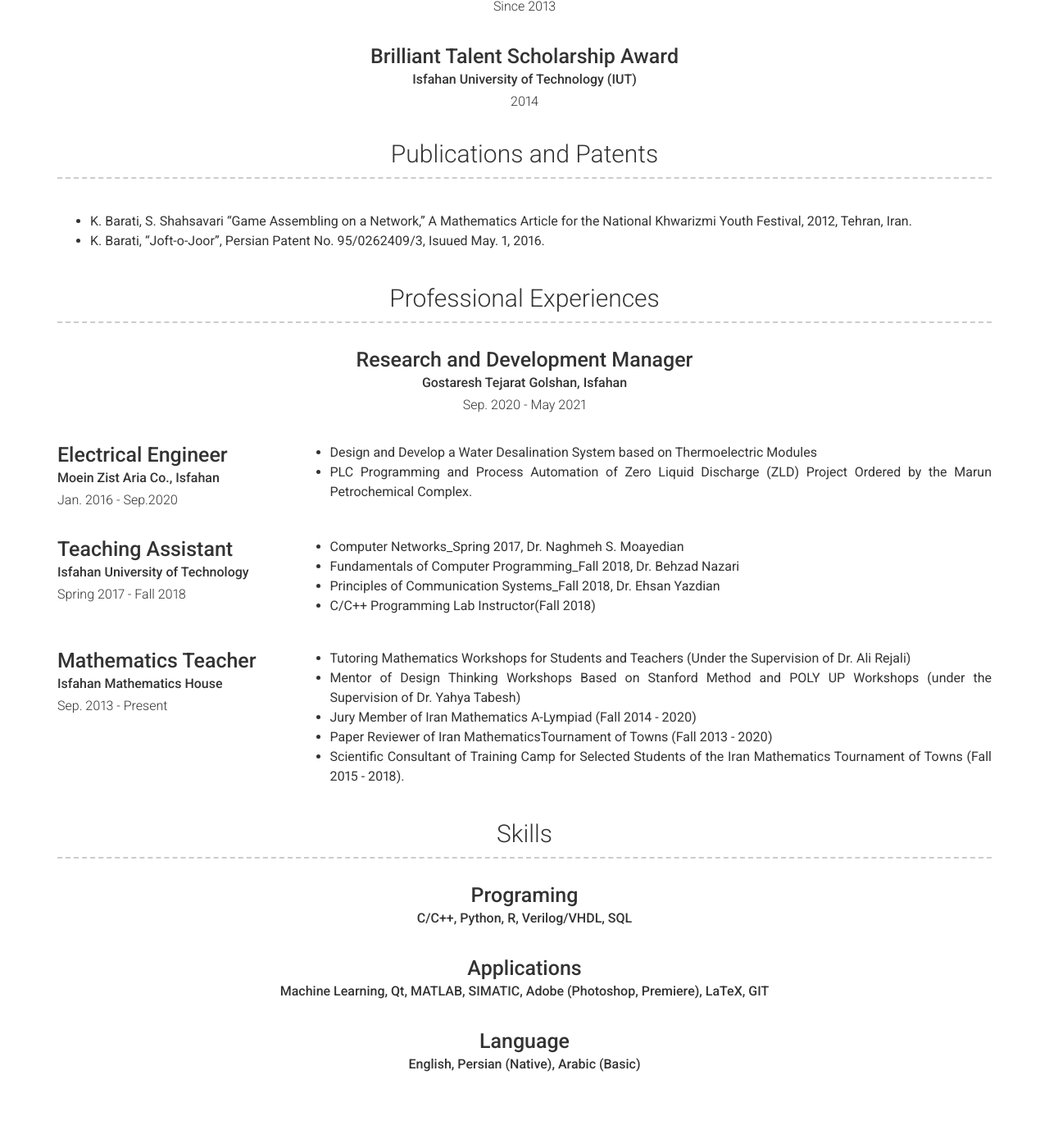
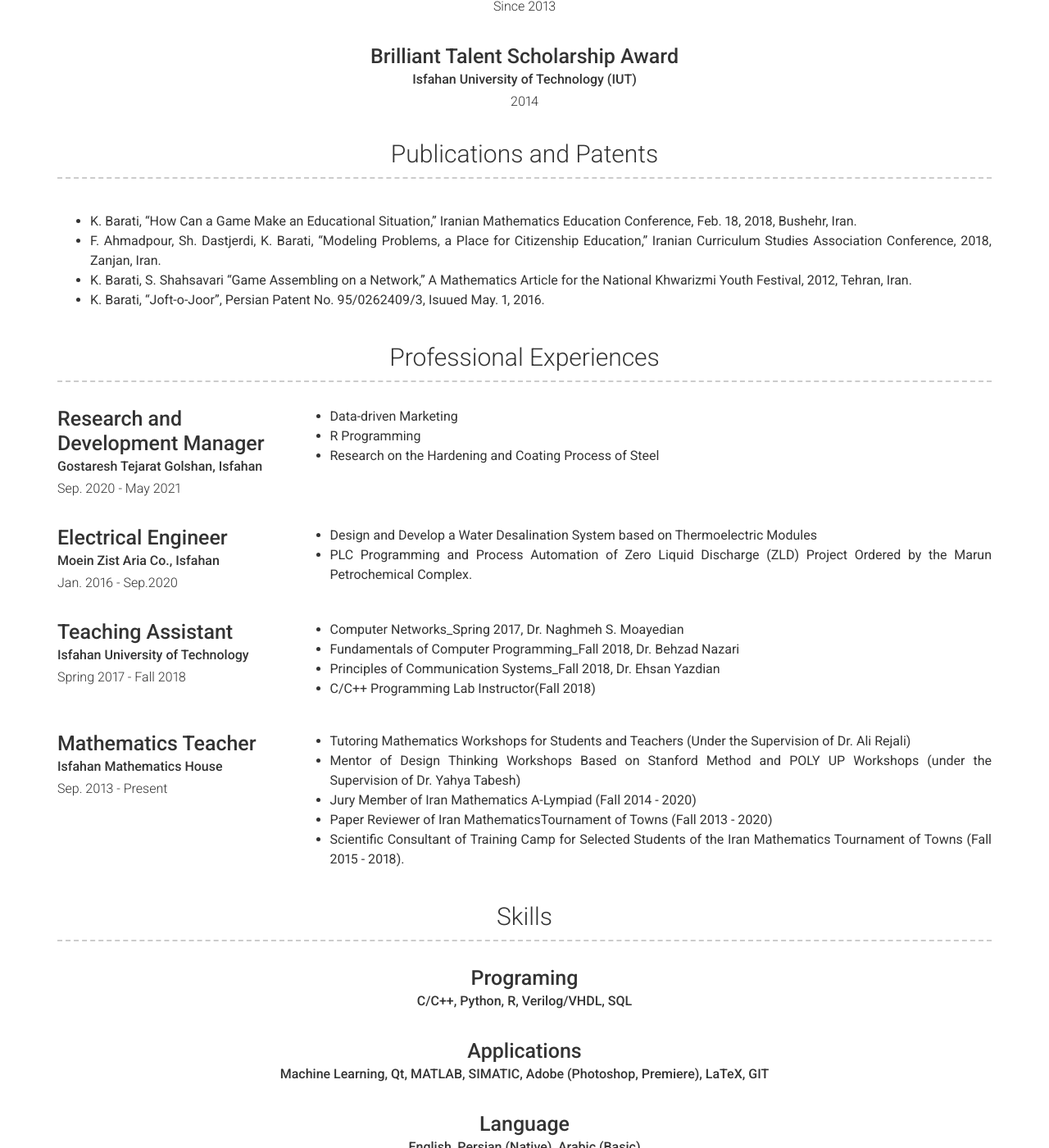
Before and after one commit to ashourzadeh7/ashourzadeh7.github.io, a Jekyll site: the page built from index.md, in a window 1280 px wide and 1400 px high, scrolled down 1068 px. Shown: the whole window at 82% size. Built offline with Jekyll 4.4.1, drawn with Linux system fonts in a browser that asks for light colours; nearby versions of some CDN libraries; some of the changed text lies outside the part shown.

Commit message:
Update _config.yml

```diff
--- a/_config.yml
+++ b/_config.yml
@@ -102,6 +102,8 @@ content:
   - title: Publications and Patents
     layout: text
     content: |
+      - K. Barati, “How Can a Game Make an Educational Situation,” Iranian Mathematics Education Conference, Feb. 18, 2018, Bushehr, Iran.
+      - F. Ahmadpour, Sh. Dastjerdi, K. Barati, “Modeling Problems, a Place for Citizenship Education,” Iranian Curriculum Studies Association Conference, 2018, Zanjan, Iran.
       - K. Barati, S. Shahsavari “Game Assembling on a Network,” A Mathematics Article for the National Khwarizmi Youth Festival, 2012, Tehran, Iran.
       - K. Barati, “Joft-o-Joor”, Persian Patent No. 95/0262409/3, Isuued May. 1, 2016.
 
@@ -113,6 +115,12 @@ content:
         title: Research and Development Manager
         sub_title: Gostaresh Tejarat Golshan, Isfahan
         caption: Sep. 2020 - May 2021
+        layout: text
+        description: |
+            - Data-driven Marketing
+            - R Programming
+            - Research on the Hardening and Coating Process of Steel
+
 
       - layout: top-middle
         title: Electrical Engineer
@@ -163,12 +171,15 @@ content:
         title: Language
         sub_title: English, Persian (Native), Arabic (Basic)
 
-  #- title: A Little More About Me
-    #layout: text
-    #content: | # this will include new lines to allow paragraphs
-      #This is where you can write a little more about yourself. You could title this section **Interests** and include some of your other interests.
+  - title: A Little More About Me
+    layout: text
+    content: |
+        Alongside my interests in CS, some of my other interests and hobbies are:
+        - Doing Gymnastics
+        - Playing Setar
+        - Running
+        - Reading Books
 
-      #Or you could title it **Skills** and write a bit more about things that make you more desirable, like *leadership* or *teamwork*
 
 # Footer
 footer_show_references: true
```
